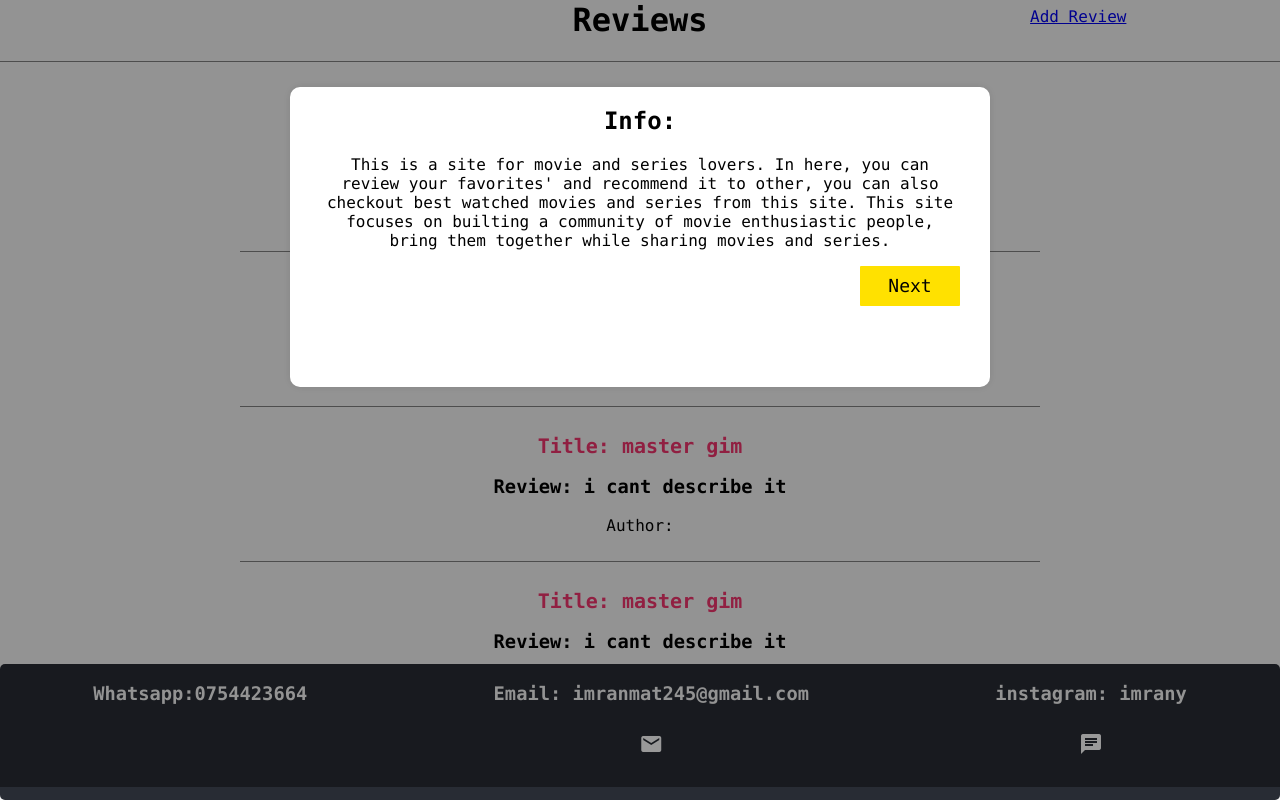
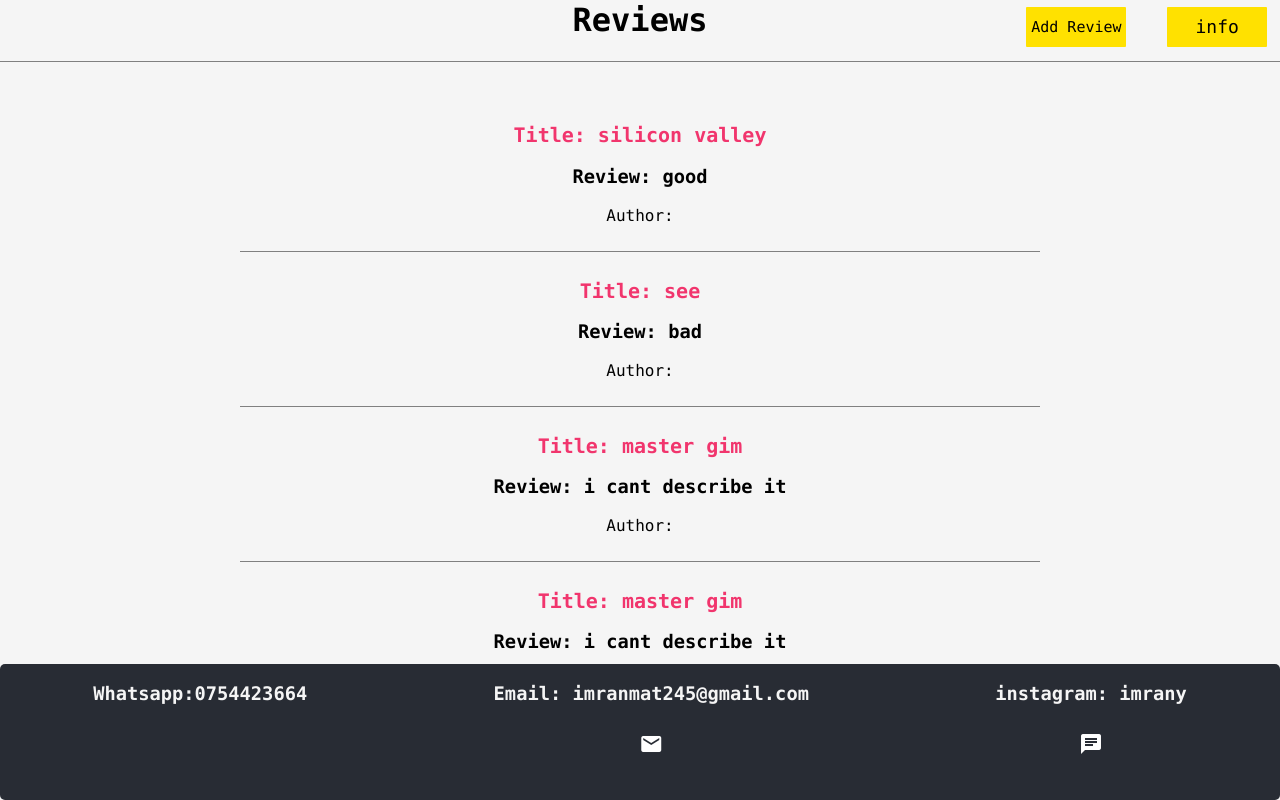
Before and after one commit to Imranyy/Movie-Review, a React (Create React App) app in the folder client/: page / in a window 1280 px wide. Shown: the top 800 px of the page. Built offline with nearby package versions, Linux system fonts and the light colour scheme; data requests are answered from the project's data file.

Commit message:
after dgsc

```diff
--- a/client/db.json
+++ b/client/db.json
@@ -67,6 +67,12 @@
       "movie_review": "i like it",
       "author": "imran",
       "id": 12
+    },
+    {
+      "movie_name": "master gim",
+      "movie_review": "kk",
+      "author": "imran",
+      "id": 13
     }
   ]
 }
--- a/client/src/App.css
+++ b/client/src/App.css
@@ -89,10 +89,14 @@ textarea{
   position: fixed;
   background: rgba(0,0,0,0.4);
   z-index: 1;
-}
-.aboutme.close{
   display: none;
 }
+.aboutme.open{
+  display: block;
+}
+/*.aboutme.close{
+  display: none;
+}*/
 .modal{
   width: 50%;
   height: 30%;
--- a/client/src/components/Home.js
+++ b/client/src/components/Home.js
@@ -28,11 +28,17 @@ const Home=()=>{
       showNext.classList.add('close');
       Next.classList.add('open');
     }
+    //open inf
+    const info=()=>{
+      const aboutmeClose=document.querySelector('.aboutme');
+     aboutmeClose.classList.add('open');
+    }
 
     return(
         <div style={{textAlign:'center',alignItems:'center',zIndex:'0'}}>
       <Header title1="Reviews"/> <br/>
-        <Link to='/submitpage' style={{float:'right',marginRight:'12%', marginTop:'-90px'}}>Add Review</Link>
+        <Link to='/submitpage' style={{float:'right',marginRight:'12%', marginTop:'-90px'}}><button className="btn" style={{fontSize:'15px'}}>Add Review</button></Link>
+        <button className="btn" style={{marginRight:'1%', marginTop:'-90px'}} onClick={info}>info</button>
 
         <div className="aboutme">
           <div className="modal">
@@ -72,7 +78,7 @@ const Home=()=>{
           </div>
             </div>*/}
 
-          <div style={{marginBottom:'15%',margin:'auto', fontFamily:'consolas,arial',marginBottom:'10%'}}>
+          <div style={{margin:'auto', fontFamily:'consolas,arial',marginBottom:'10%'}}>
            {user && user.map((review)=>(
             <div className="movie" key={review.id}>
                 <h2>Title: {review.movie_name}</h2>
```
